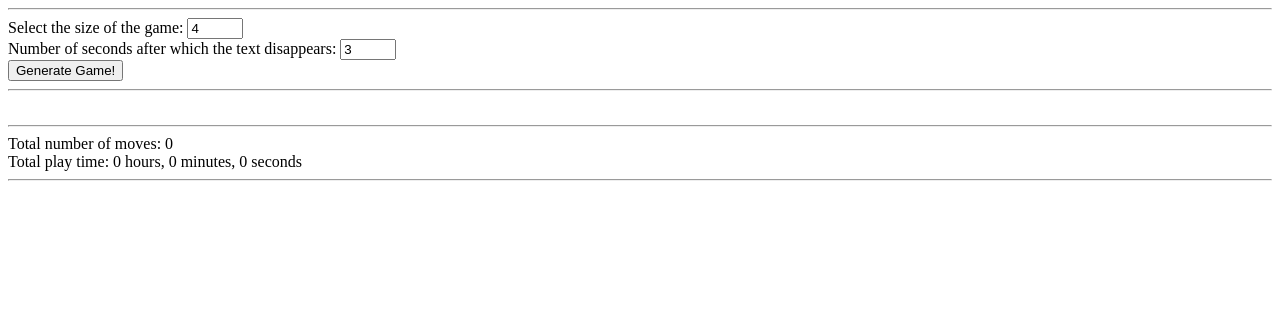
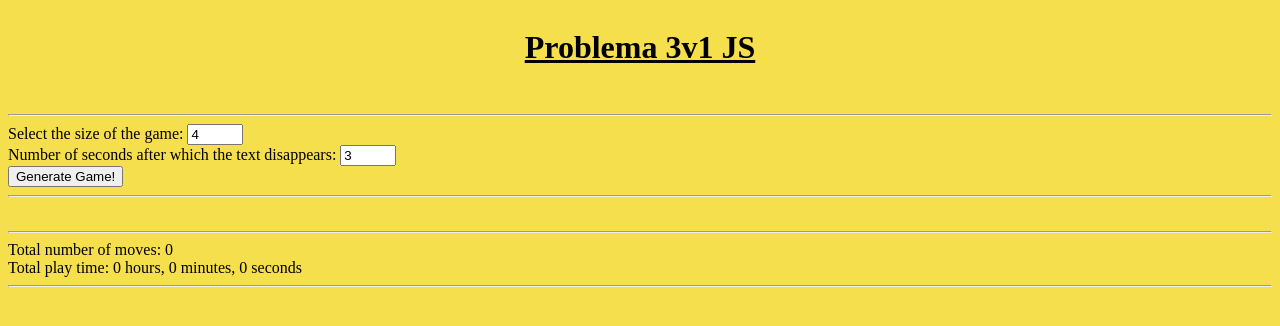
Before and after one commit to Ampersand25/Web-Programming, a PHP site: page / in a window 1280 px wide. Shown: the top 326 px of the page. Run offline with PHP 8.4, Linux system fonts and the light colour scheme.

Commit message:
Added heading + changed background color

```diff
--- a/JS/Lab3JS3v1/index.html
+++ b/JS/Lab3JS3v1/index.html
@@ -6,6 +6,12 @@
     <link rel="stylesheet" type="text/css" href="style.css">
 </head>
 <body>
+    <div class="title-container">
+        <h1><u>Problema 3v1 JS</u></h1>
+    </div>
+
+    <br>
+
     <hr>
 
     <label for="table-size-input">Select the size of the game: </label>
--- a/JS/Lab3JS3v1/style.css
+++ b/JS/Lab3JS3v1/style.css
@@ -1,3 +1,15 @@
+body {
+    background-color: #F5DF4D;
+}
+
+.title-container {
+    text-align: center;
+}
+
+h1 {
+    display: inline-block;
+}
+
 #game-table {
     width: 100%;
     border-collapse: collapse;
```
